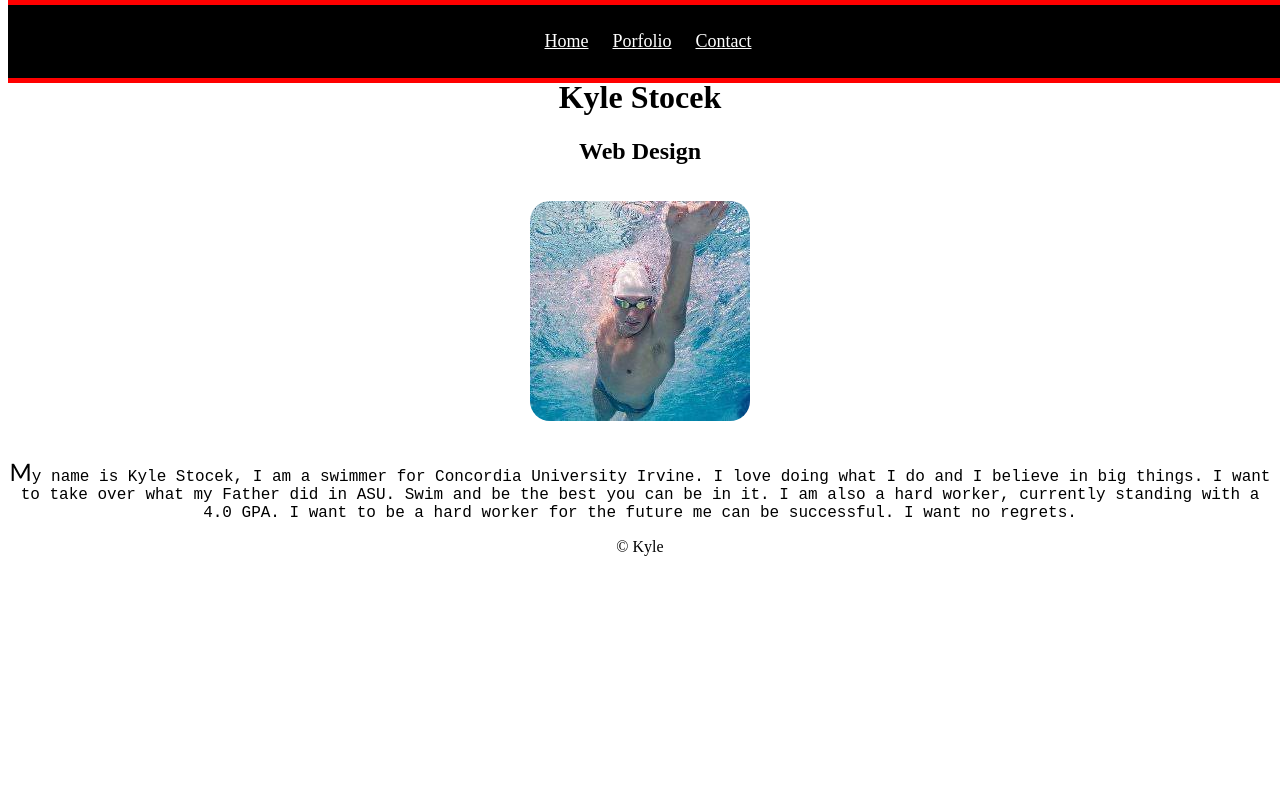
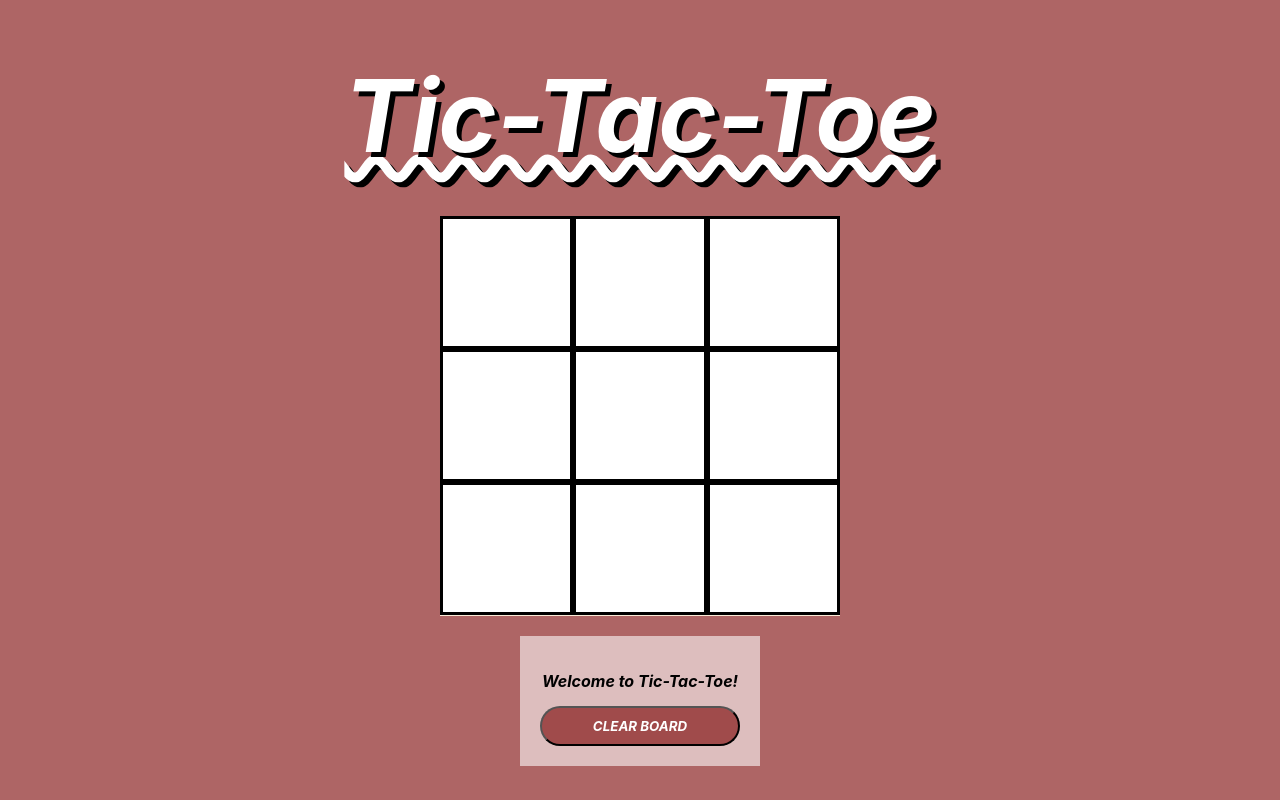
Before and after one commit to Kystocek/CSC-105-Stocek, a plain HTML site: page index.html in a window 1280 px wide. Drawn offline with Linux system fonts and the light colour scheme.

Commit message:
Add files via upload

```diff
--- a/index.html
+++ b/index.html
@@ -1,33 +1,39 @@
 <!DOCTYPE html>
-<html lang=en>
+<html lang="en">
     <head>
         <meta charset="UTF-8">
-        <meta http-equiv="X UA Compatible" content="IE=edge">
-        <meta name="viewport" content="width=device-width, initial scale=1.0">
-        <link href="css/style.css" rel="stylesheet" type="text/css">
-        <title>Index</title>
-
+        <meta name="viewport" content="width=device-width, initial-scale=1.0">
+        <meta http-equiv="X-UA-Compatible" content="ie=edge">
+        <title>Tic-Tac-Toe</title>
+        <link href="styles.css" rel="stylesheet" type="text/css">
     </head>
     <body>
-        <header>
+        <h1>Tic-Tac-Toe</h1>
+        <div class="container-box">
+            <div id = cell_1></div>
+            <div id = cell_2></div>
+            <div id = cell_3></div>
+            <div id = cell_4></div>
+            <div id = cell_5></div>
+            <div id = cell_6></div>
+            <div id = cell_7></div>
+            <div id = cell_8></div>
+            <div id = cell_9></div>
+        </div>
+        <div class="board">
+            <p id="winner">Welcome to Tic-Tac-Toe!</p>
+            <button id="clear">CLEAR BOARD</button>
+          </div>
 
-            <nav>
-                <ul>
-                    <li><a href="index.html">Home</a></li>
-                    <li><a href="projects.html">Porfolio</a></li>
-                    <li><a href="contact.html">Contact</a></li>
-                </ul>
-            </nav>
-        </header>
-        <h1>Kyle Stocek</h1>
-        <h2>Web Design</h2>
-        <img src="images/download.jpg" alt="Kyle Swimming">
-        <p>My name is Kyle Stocek, I am a swimmer for Concordia University Irvine. I love doing what I do and I believe in big things. I want to take over what my Father did in ASU. Swim and be the best you can be in it.
-            I am also a hard worker, currently standing with a 4.0 GPA. I want to be a hard worker for the future me can be successful. I want no regrets.
-        </p>
-        <footer>
-            &copy; <em id="date"></em>Kyle
-        </footer>
+        <!-- WORK IN PROGRESS
+            <div class= "score">
+            <p id= "xscore">X score: </p>
+            <p id= "oscore">O score: </p>
+        </div>
+        -->
+
+        <script src="index.js"></script>
 
     </body>
+
 </html>
```
